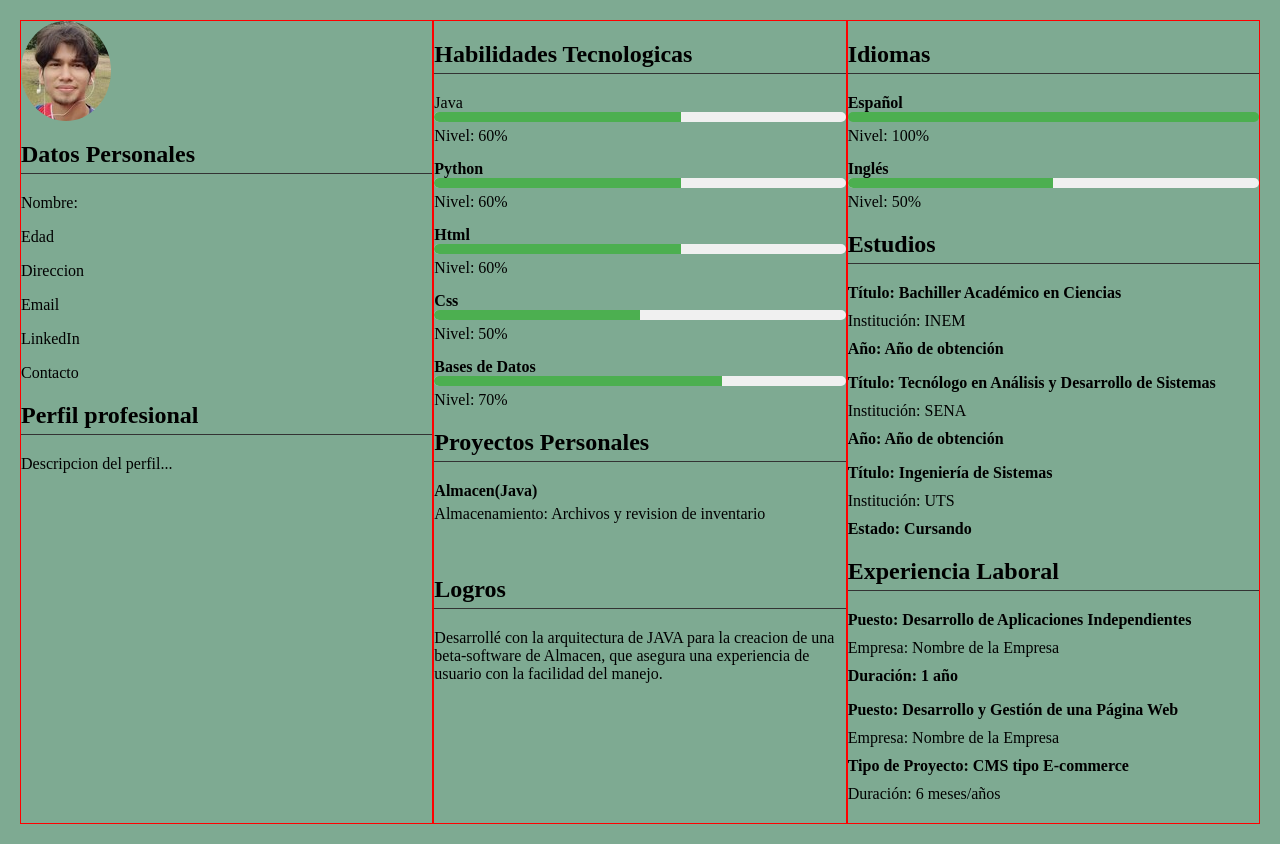
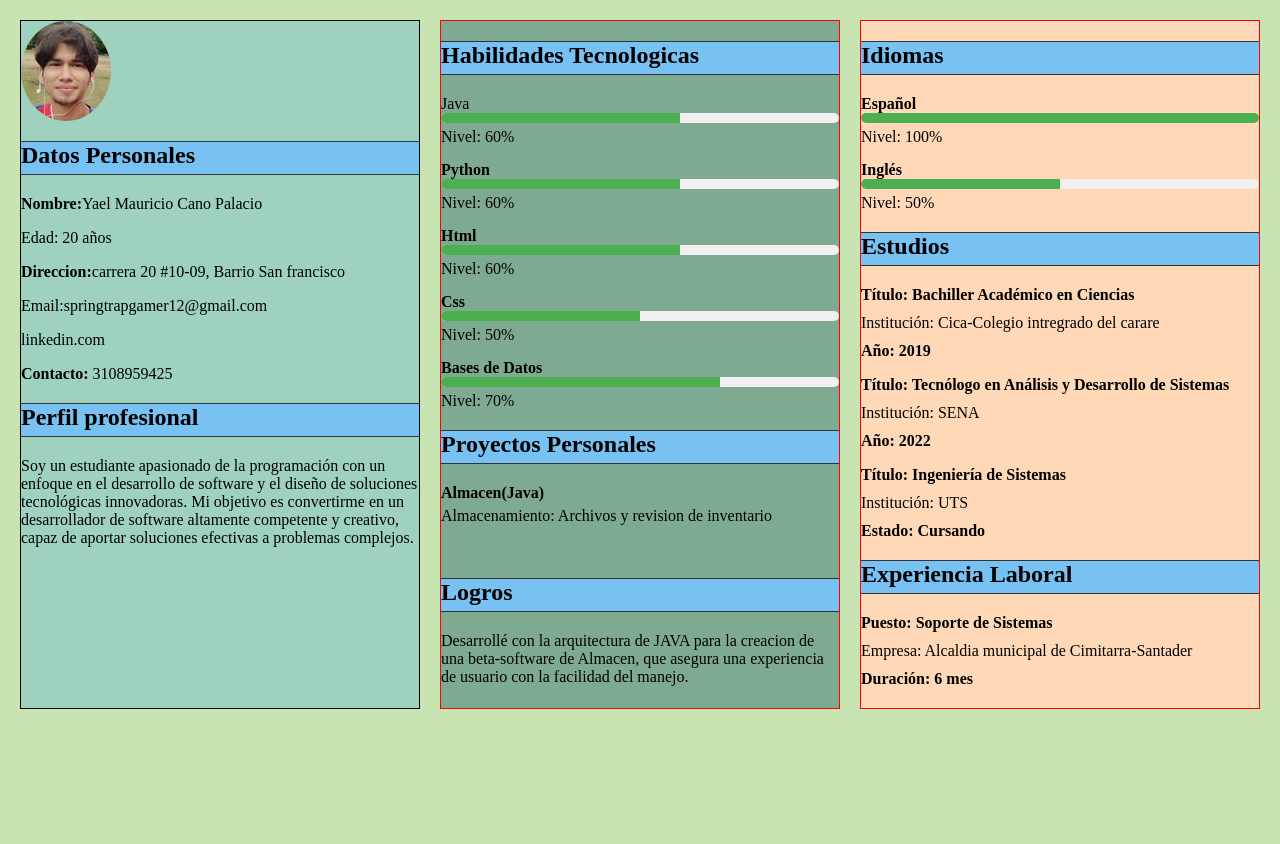
Before and after one commit to YaelCano/YaelCano-HJ_responsive, a plain HTML site: page index.html in a window 1280 px wide. After the commit the page ends 800 px from the top, so only its background shows below. Drawn offline with Linux system fonts and the light colour scheme.

Commit message:
Actulizacin

```diff
--- a/css/main.css
+++ b/css/main.css
@@ -2,10 +2,25 @@ body {
     font-family: 'Times New Roman', Times, serif;
     margin: 0;
     padding: 0;
-    background-color: #7EAA92;
+    background-color: #C8E4B2;
     width: 100%;
     height: 100%;
 }
+ /* Small screens */
+@media screen and (max-width: 768px) {
+        .container {
+            display: flex;
+            flex-direction: column;
+        }
+}
+/* Medium and large screens */
+@media screen and (min-width: 769px) {
+    .container {
+        display: flex;
+        justify-content: space-between;
+    }
+}
+
 .container{
     display: flex;
     justify-content: space-between;
@@ -27,10 +42,8 @@ ul li {
     font-weight: bold;
 }
 
-@media (min-width: 768px) {
-
-}
 .foto{
+    align-items: center;
     border-radius: 50%;
     overflow: hidden;
     width: 90px;
@@ -53,18 +66,24 @@ ul li {
 .container {
     display: flex;
     justify-content: space-between;
-    margin: 20px;
+    margin: 10px;
 }
 
 .column1{
     flex: 1;
-    border: 1px solid red;
+    margin: 10px;
+    border: 1px solid ;
+    background-color: #9ED2BE;
 }
 .column2{
+    background-color: #7EAA92;
+    margin: 10px;
     flex: 1;
     border: 1px solid red;
 }
 .column3 {
+    margin: 10px;
+    background-color: #FFD9B7;
     flex: 1;
     border: 1px solid red;
 }
@@ -81,6 +100,8 @@ ul li {
 }
 
 h2 {
+    background-color: #78C1F3;
+    border-top: 1px solid #333;
     border-bottom: 1px solid #333;
     padding-bottom: 5px;
 }
@@ -93,7 +114,9 @@ ul {
 ul li {
     margin-bottom: 5px;
 }
-
+a{
+    color:  black;
+}
 
 .habilidades li {
     margin-bottom: 15px;
@@ -207,5 +230,5 @@ ul li {
 
 a{
     text-decoration: none;
-    color: rgb(0, 98, 255);
+    color:black;
 }
--- a/index.html
+++ b/index.html
@@ -10,21 +10,22 @@
     <div class="container">
         <div class="column1">
             <div class="foto">
-            <img src="images/foto.jpg" alt="foto-perfil">
+                <img src="images/foto.jpg" alt="foto-perfil">
             </div>
 
         <div class="datos-personales">
             <h2>Datos Personales</h2>
-            <p>Nombre:</p>
-            <p>Edad</p>
-            <p>Direccion</p>
-            <p>Email</p>
-            <p>LinkedIn</p>
-            <p>Contacto</p>
+            <p><strong>Nombre:</strong>Yael Mauricio Cano Palacio</p>
+            <p>Edad: 20 años</p>
+            <p><strong>Direccion:</strong>carrera 20 #10-09, Barrio San francisco</p>
+            <p>Email:springtrapgamer12@gmail.com</p>
+            <a href="https://www.linkedin.com/in/yael-mauricio-cano-palacio-0ab1ba206/">linkedin.com</a>
+            <p><strong>Contacto:</strong> 3108959425</p>
         </div>
         <div class="perfil-profesional">
             <h2>Perfil profesional</h2>
-            <p>Descripcion del perfil...</p>
+            <p>Soy un estudiante apasionado de la programación con un enfoque en el desarrollo de software y el diseño de soluciones tecnológicas innovadoras. Mi objetivo es convertirme en un desarrollador de software altamente competente y creativo, capaz de aportar soluciones efectivas a problemas complejos.</p>
+        </p>
         </div>
     </div>
         <div class="column2">
@@ -110,13 +111,13 @@
                 <h2>Estudios</h2>
                 <ul>
                     <li>Título: Bachiller Académico en Ciencias</li>
-                    <li>Institución: INEM</li>
-                    <li>Año: Año de obtención</li>
+                    <li>Institución: Cica-Colegio intregrado del carare</li>
+                    <li>Año: 2019</li>
                 </ul>
                 <ul>
                     <li>Título: Tecnólogo en Análisis y Desarrollo de Sistemas</li>
                     <li>Institución: SENA</li>
-                    <li>Año: Año de obtención</li>
+                    <li>Año: 2022</li>
                 </ul>
                 <ul>
                     <li>Título: Ingeniería de Sistemas</li>
@@ -127,15 +128,9 @@
             <div class="experiencia">
                 <h2>Experiencia Laboral</h2>
                 <ul>
-                    <li>Puesto: Desarrollo de Aplicaciones Independientes</li>
-                    <li>Empresa: Nombre de la Empresa</li>
-                    <li>Duración: 1 año</li>
-                </ul>
-                <ul>
-                    <li>Puesto: Desarrollo y Gestión de una Página Web</li>
-                    <li>Empresa: Nombre de la Empresa</li>
-                    <li>Tipo de Proyecto: CMS tipo E-commerce</li>
-                    <li>Duración: 6 meses/años</li>
+                    <li>Puesto: Soporte de Sistemas</li>
+                    <li>Empresa: Alcaldia municipal de Cimitarra-Santader</li>
+                    <li>Duración: 6 mes</li>
                 </ul>
             </div>
         </div>
```
